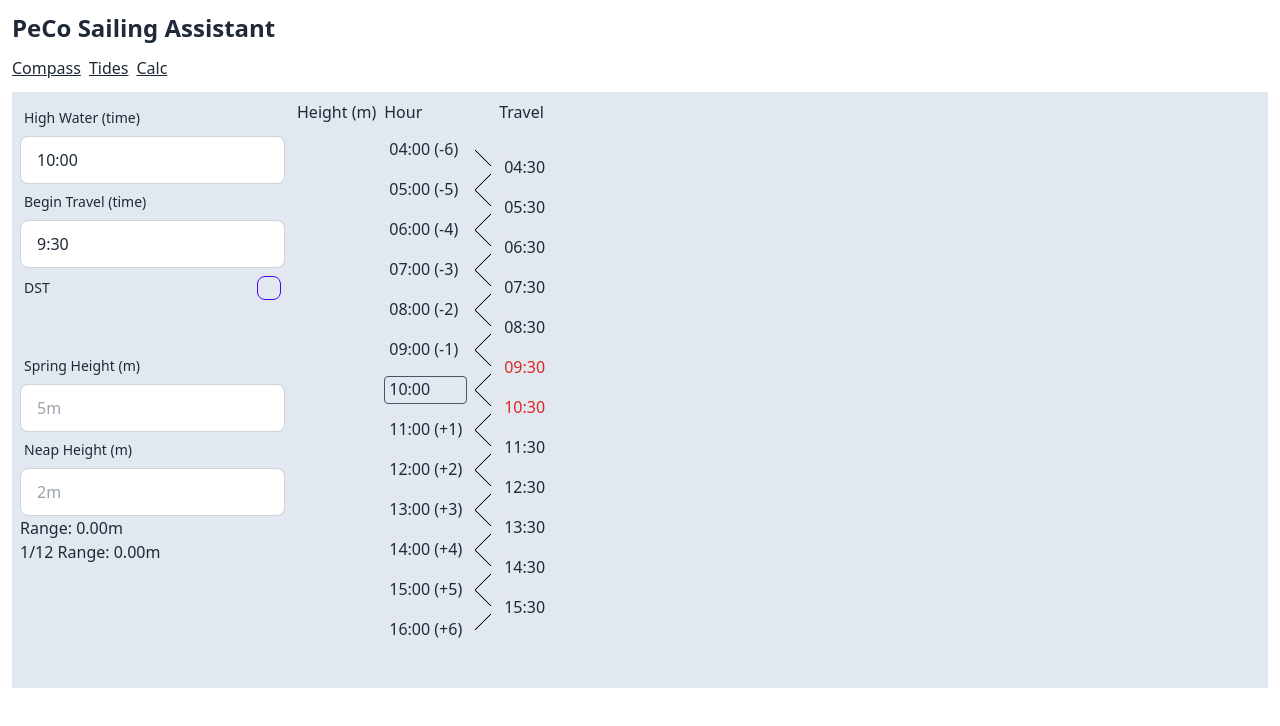
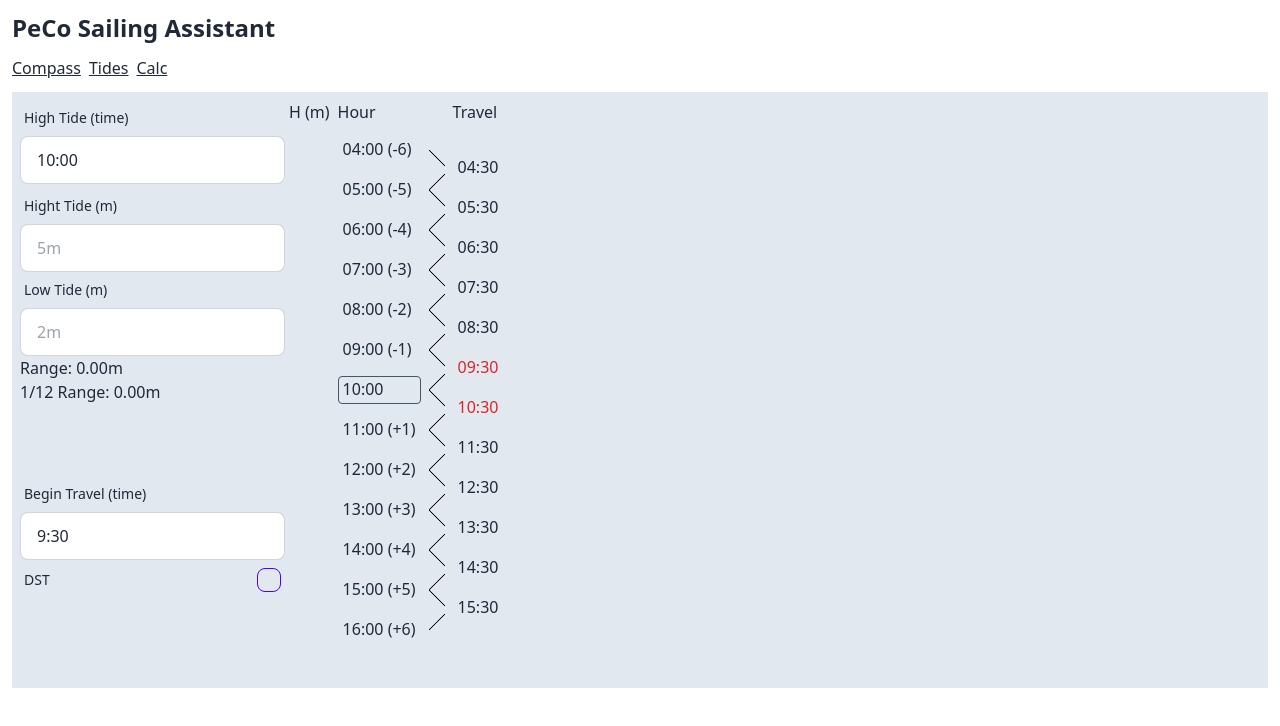
Before and after one commit to cosemansp/rya-assistant, a React (Vite) app: page /tides in a window 1280 px wide. Shown: the top 726 px of the page. Built offline with nearby package versions, Linux system fonts and the light colour scheme.

Commit message:
cleanup spacing

```diff
--- a/src/pages/tides.tsx
+++ b/src/pages/tides.tsx
@@ -77,11 +77,11 @@ export function TidesPage() {
   const startTime = watch('startTime');
 
   return (
-    <div className="flex bg-slate-200 p-2">
+    <div className="flex bg-slate-200 p-1 md:p-2">
       <div className="flex flex-col">
         <label className="form-control w-full max-w-xs">
           <div className="label">
-            <span className="label-text">High Water (time)</span>
+            <span className="label-text">High Tide (time)</span>
           </div>
           <input
             type="text"
@@ -90,29 +90,10 @@ export function TidesPage() {
             className="input input-bordered w-full max-w-xs"
           />
         </label>
-        <label className="form-control w-full max-w-xs">
-          <div className="label">
-            <span className="label-text">Begin Travel (time)</span>
-          </div>
-          <input
-            type="text"
-            placeholder="10:00"
-            {...register('startTime')}
-            className="input input-bordered w-full max-w-xs"
-          />
-        </label>
         <div className="form-control">
-          <label className="label cursor-pointer">
-            <span className="label-text">DST</span>
-            <input
-              type="checkbox"
-              {...register('dst')}
-              className="checkbox-primary checkbox"
-            />
-          </label>
-          <label className="form-control mt-10 w-full max-w-xs">
+          <label className="form-control mt-1 w-full max-w-xs">
             <div className="label">
-              <span className="label-text">Spring Height (m)</span>
+              <span className="label-text">Hight Tide (m)</span>
             </div>
             <input
               type="text"
@@ -123,7 +104,7 @@ export function TidesPage() {
           </label>
           <label className="form-control w-full max-w-xs">
             <div className="label">
-              <span className="label-text">Neap Height (m)</span>
+              <span className="label-text">Low Tide (m)</span>
             </div>
             <input
               type="text"
@@ -134,11 +115,33 @@ export function TidesPage() {
           </label>
           <span>Range: {(range || 0).toFixed(2)}m</span>
           <span>1/12 Range: {((range || 0) / 12).toFixed(2)}m</span>
+          <br />
+          <br />
+          <br />
+          <label className="form-control w-full max-w-xs">
+            <div className="label">
+              <span className="label-text">Begin Travel (time)</span>
+            </div>
+            <input
+              type="text"
+              placeholder="10:00"
+              {...register('startTime')}
+              className="input input-bordered w-full max-w-xs"
+            />
+          </label>
+          <label className="label cursor-pointer">
+            <span className="label-text">DST</span>
+            <input
+              type="checkbox"
+              {...register('dst')}
+              className="checkbox-primary checkbox"
+            />
+          </label>
         </div>
       </div>
-      <div className="ml-3 flex">
+      <div className="ml-1 flex">
         <div className="space-y-[12px]">
-          <p>Height (m)</p>
+          <p>H (m)</p>
           <p className="h-7 border px-1">
             {addTide(values.springHeight, -range)}
           </p>
@@ -181,12 +184,24 @@ export function TidesPage() {
         </div>
         <div className="mx-2 space-y-[12px]">
           <p>Hour</p>
-          <p className="h-7 border px-1">{addTime(hw, -6 * 60)} (-6)</p>
-          <p className="h-7 border px-1">{addTime(hw, -5 * 60)} (-5)</p>
-          <p className="h-7 border px-1">{addTime(hw, -4 * 60)} (-4)</p>
-          <p className="h-7 border px-1">{addTime(hw, -3 * 60)} (-3)</p>
-          <p className="h-7 border px-1">{addTime(hw, -2 * 60)} (-2)</p>
-          <p className="h-7 border px-1">{addTime(hw, -1 * 60)} (-1)</p>
+          <p className="h-7 whitespace-nowrap border px-1">
+            {addTime(hw, -6 * 60)} (-6)
+          </p>
+          <p className="h-7 whitespace-nowrap border px-1">
+            {addTime(hw, -5 * 60)} (-5)
+          </p>
+          <p className="h-7 whitespace-nowrap border px-1">
+            {addTime(hw, -4 * 60)} (-4)
+          </p>
+          <p className="h-7 whitespace-nowrap border px-1">
+            {addTime(hw, -3 * 60)} (-3)
+          </p>
+          <p className="h-7 whitespace-nowrap border px-1">
+            {addTime(hw, -2 * 60)} (-2)
+          </p>
+          <p className="h-7 whitespace-nowrap border px-1">
+            {addTime(hw, -1 * 60)} (-1)
+          </p>
           <p className="h-7 rounded border border-slate-600 px-1">
             {addTime(hw, 0)}
           </p>
```
